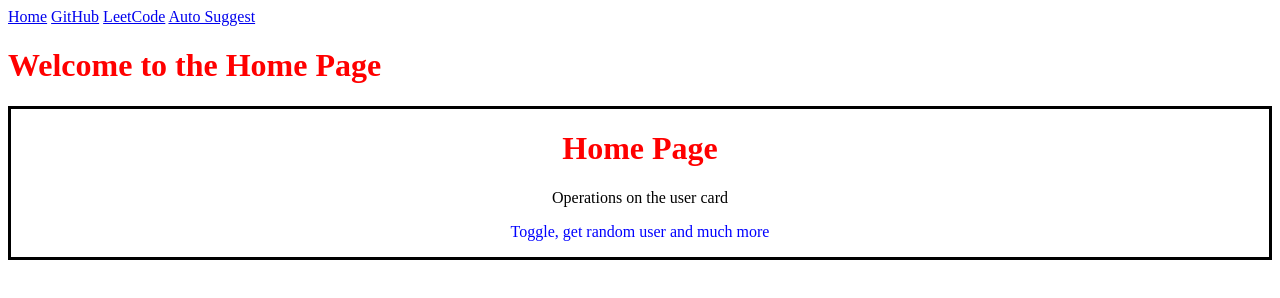
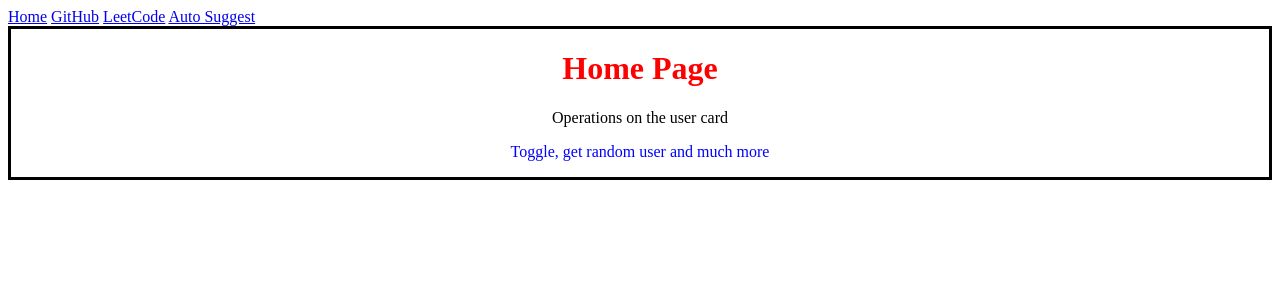
Before and after one commit to Malhothrichirra/autosuuggest, a website: page frontend/index.html in a window 1280 px wide. Drawn offline with Linux system fonts and the light colour scheme.

Commit message:
initial change

```diff
--- a/frontend/index.html
+++ b/frontend/index.html
@@ -13,7 +13,7 @@
         <a href="https://leetcode.com">LeetCode</a>
         <a href="./pages/autosuggest.html"> Auto Suggest </a>
     </div>
-        <h1>Welcome to the Home Page</h1>
+
     <div id="home-intro">
     <h1>Home Page</h1>
     <p id="p1">Operations on the user card</p>
```
